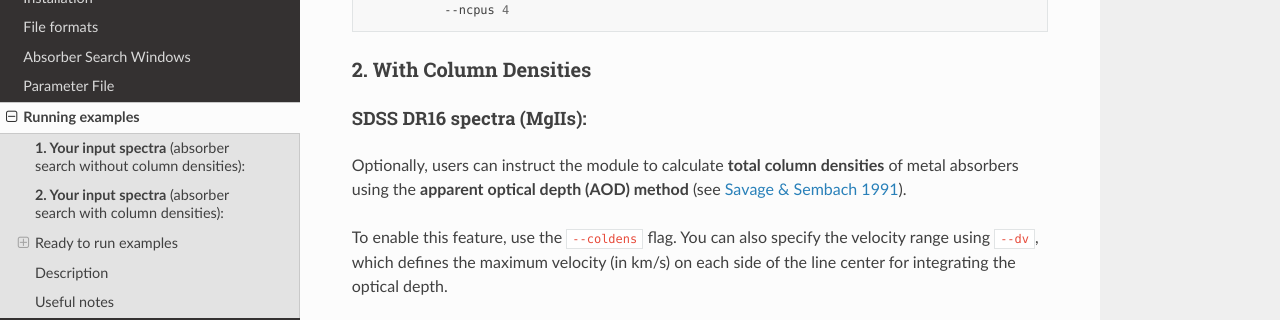
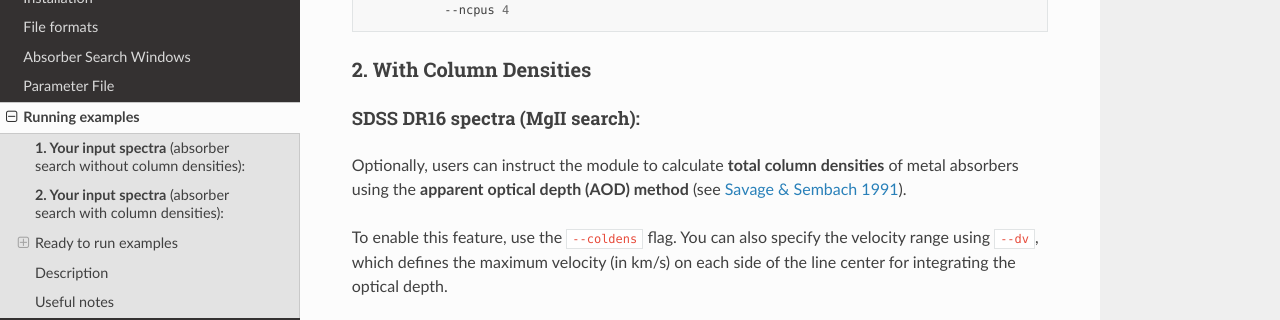
Before and after one commit to abhi0395/qsoabsfind, a Sphinx documentation site: the page built from docs/examplerun.rst, in a window 1280 px wide and 900 px high, scrolled down 1304 px. Shown: the part 154-474 px from the top of the window. Built offline with Sphinx 7.4.7 and the Read the Docs theme 3.1.0, drawn with Linux system fonts in a browser that asks for light colours.

Commit message:
example run doc updated

```diff
--- a/docs/examplerun.rst
+++ b/docs/examplerun.rst
@@ -69,7 +69,7 @@
 2. With Column Densities
 ^^^^^^^^^^
 
-**SDSS DR16 spectra** (MgIIs):
+**SDSS DR16 spectra** (MgII search):
 ~~~~~~
 
 Optionally, users can instruct the module to calculate **total column densities** of metal absorbers using the
```
Also changed, not shown: 9 other files.
